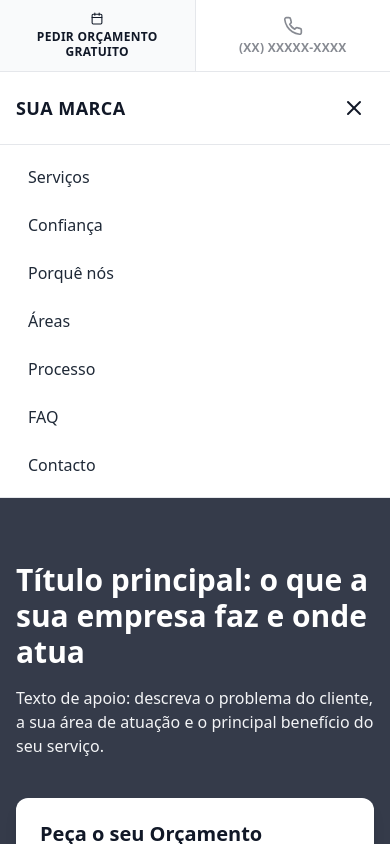
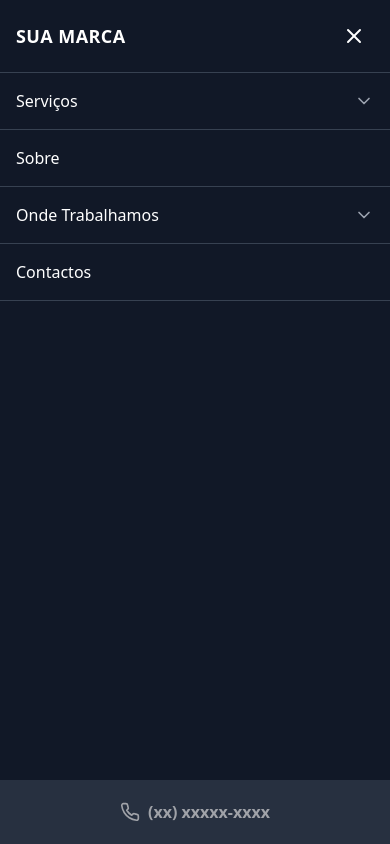
Before and after one commit to LUBR4NO/Template-website_home-service, a React (Vite) app: page / in a window 390 px wide. Both pictures are taken after a click on the button "Abrir menu". Shown: the top 844 px of the page. Built offline with nearby package versions, Linux system fonts and the light colour scheme.

Commit message:
update from claude
Co-authored-by: Claude Code <agent+12428804@bolt.new>

```diff
--- /dev/null
+++ b/src/components/layout/MobileMenu.tsx
@@ -0,0 +1,162 @@
+import { useState } from 'react';
+import { ChevronDown, Phone, X } from 'lucide-react';
+import { business, serviceOptions } from '@/config/business';
+import { serviceAreaPlaceholders } from '@/config/navigation';
+
+interface MobileMenuProps {
+  isOpen: boolean;
+  onClose: () => void;
+  onNavigate: (sectionId: string) => void;
+}
+
+interface SubItem {
+  label: string;
+  sectionId: string;
+}
+
+const serviceSubItems: SubItem[] = serviceOptions.map((label) => ({ label, sectionId: 'services' }));
+const areaSubItems: SubItem[] = serviceAreaPlaceholders.map((label) => ({ label, sectionId: 'service-areas' }));
+
+const itemButtonClass =
+  'flex w-full items-center justify-between px-4 py-4 text-left text-base font-medium text-white transition-colors hover:bg-gray-800 focus:outline-none focus-visible:ring-2 focus-visible:ring-inset focus-visible:ring-gray-400';
+
+const subItemButtonClass =
+  'block w-full py-4 pl-8 pr-4 text-left text-sm text-gray-400 transition-colors hover:text-white focus:outline-none focus-visible:ring-2 focus-visible:ring-inset focus-visible:ring-gray-400';
+
+export function MobileMenu({ isOpen, onClose, onNavigate }: MobileMenuProps) {
+  const [openAccordion, setOpenAccordion] = useState<'services' | 'areas' | null>(null);
+
+  function toggleAccordion(key: 'services' | 'areas') {
+    setOpenAccordion((current) => (current === key ? null : key));
+  }
+
+  const hasPhone = business.phoneNumber.length > 0;
+  const phoneLabel = business.phoneDisplay || business.phoneNumber || '(xx) xxxxx-xxxx';
+
+  return (
+    <div
+      id="mobile-menu"
+      className={`fixed inset-0 z-[60] flex flex-col bg-gray-900 text-white transition-[opacity,visibility] duration-300 ease-in-out ${
+        isOpen ? 'visible opacity-100' : 'invisible opacity-0'
+      }`}
+    >
+      <div className="flex items-center justify-between border-b border-gray-700 px-4 py-4">
+        <button
+          type="button"
+          onClick={() => onNavigate('hero')}
+          className="text-lg font-bold tracking-wide text-white focus:outline-none focus-visible:underline"
+        >
+          {business.logoText}
+        </button>
+        <button
+          type="button"
+          onClick={onClose}
+          aria-label="Fechar menu"
+          className="rounded-md p-2 text-white transition-colors hover:bg-gray-800 focus:outline-none focus-visible:ring-2 focus-visible:ring-gray-400"
+        >
+          <X className="h-6 w-6" aria-hidden="true" />
+        </button>
+      </div>
+
+      <nav aria-label="Menu móvel" className="flex-1 overflow-y-auto">
+        <ul>
+          <li className="border-b border-gray-700">
+            <MenuAccordion
+              label="Serviços"
+              panelId="mobile-menu-services"
+              isOpen={openAccordion === 'services'}
+              onToggle={() => toggleAccordion('services')}
+              items={serviceSubItems}
+              onNavigate={onNavigate}
+            />
+          </li>
+          <li className="border-b border-gray-700">
+            <button type="button" onClick={() => onNavigate('why-us')} className={itemButtonClass}>
+              Sobre
+            </button>
+          </li>
+          <li className="border-b border-gray-700">
+            <MenuAccordion
+              label="Onde Trabalhamos"
+              panelId="mobile-menu-areas"
+              isOpen={openAccordion === 'areas'}
+              onToggle={() => toggleAccordion('areas')}
+              items={areaSubItems}
+              onNavigate={onNavigate}
+            />
+          </li>
+          <li className="border-b border-gray-700">
+            <button type="button" onClick={() => onNavigate('final-cta')} className={itemButtonClass}>
+              Contactos
+            </button>
+          </li>
+        </ul>
+      </nav>
+
+      <div className="shrink-0">
+        {hasPhone ? (
+          <a
+            href={`tel:${business.phoneNumber}`}
+            className="flex w-full items-center justify-center gap-2 bg-gray-700 px-4 py-5 text-base font-bold text-white transition-colors hover:bg-gray-600 focus:outline-none focus-visible:ring-2 focus-visible:ring-inset focus-visible:ring-gray-400"
+          >
+            <Phone className="h-5 w-5" aria-hidden="true" />
+            <span>{phoneLabel}</span>
+          </a>
+        ) : (
+          <span
+            aria-disabled="true"
+            className="flex w-full cursor-not-allowed items-center justify-center gap-2 bg-gray-700 px-4 py-5 text-base font-bold text-white opacity-60"
+          >
+            <Phone className="h-5 w-5" aria-hidden="true" />
+            <span>{phoneLabel}</span>
+          </span>
+        )}
+      </div>
+    </div>
+  );
+}
+
+interface MenuAccordionProps {
+  label: string;
+  panelId: string;
+  isOpen: boolean;
+  onToggle: () => void;
+  items: SubItem[];
+  onNavigate: (sectionId: string) => void;
+}
+
+function MenuAccordion({ label, panelId, isOpen, onToggle, items, onNavigate }: MenuAccordionProps) {
+  return (
+    <>
+      <button
+        type="button"
+        onClick={onToggle}
+        aria-expanded={isOpen}
+        aria-controls={panelId}
+        className={itemButtonClass}
+      >
+        <span>{label}</span>
+        <ChevronDown
+          className={`h-5 w-5 text-gray-400 transition-transform duration-300 ease-in-out ${isOpen ? 'rotate-180' : ''}`}
+          aria-hidden="true"
+        />
+      </button>
+      <div
+        id={panelId}
+        className={`overflow-hidden transition-[max-height,visibility] duration-300 ease-in-out ${
+          isOpen ? 'visible max-h-96' : 'invisible max-h-0'
+        }`}
+      >
+        <ul>
+          {items.map((item) => (
+            <li key={item.label} className="border-t border-gray-700">
+              <button type="button" onClick={() => onNavigate(item.sectionId)} className={subItemButtonClass}>
+                {item.label}
+              </button>
+            </li>
+          ))}
+        </ul>
+      </div>
+    </>
+  );
+}
--- a/src/components/layout/SiteHeader.tsx
+++ b/src/components/layout/SiteHeader.tsx
@@ -3,6 +3,7 @@ import { Menu, X } from 'lucide-react';
 import { business } from '@/config/business';
 import { navigationLinks } from '@/config/navigation';
 import { scrollToSection } from '@/lib/scroll';
+import { MobileMenu } from '@/components/layout/MobileMenu';
 
 export function SiteHeader() {
   const [isMenuOpen, setIsMenuOpen] = useState(false);
@@ -68,32 +69,7 @@ export function SiteHeader() {
         </button>
       </div>
 
-      <div
-        id="mobile-menu"
-        className={`grid overflow-hidden transition-[grid-template-rows] duration-300 ease-in-out md:hidden ${
-          isMenuOpen ? 'grid-rows-[1fr] border-t border-gray-200' : 'grid-rows-[0fr]'
-        }`}
-      >
-        <nav aria-label="Menu móvel" className="min-h-0">
-          <ul className="flex flex-col px-4 py-2">
-            {navigationLinks.map((link) => (
-              <li key={link.id}>
-                <a
-                  href={`#${link.id}`}
-                  tabIndex={isMenuOpen ? 0 : -1}
-                  onClick={(event) => {
-                    event.preventDefault();
-                    handleNavigate(link.id);
-                  }}
-                  className="block rounded-md px-3 py-3 text-base font-medium text-gray-800 transition-colors hover:bg-gray-100 focus:outline-none focus-visible:ring-2 focus-visible:ring-gray-500"
-                >
-                  {link.label}
-                </a>
-              </li>
-            ))}
-          </ul>
-        </nav>
-      </div>
+      <MobileMenu isOpen={isMenuOpen} onClose={() => setIsMenuOpen(false)} onNavigate={handleNavigate} />
     </header>
   );
 }
--- a/src/config/navigation.ts
+++ b/src/config/navigation.ts
@@ -7,3 +7,5 @@ export const navigationLinks = [
   { id: 'faq', label: 'FAQ' },
   { id: 'final-cta', label: 'Contacto' },
 ] as const;
+
+export const serviceAreaPlaceholders = ['Área 1', 'Área 2', 'Área 3', 'Área 4'] as const;
```
